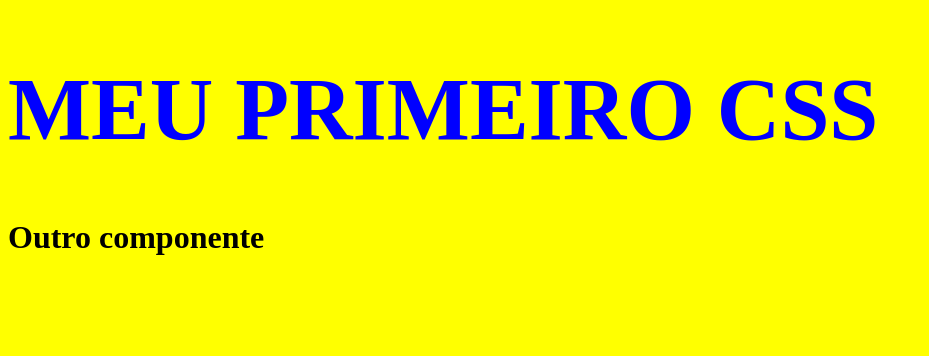
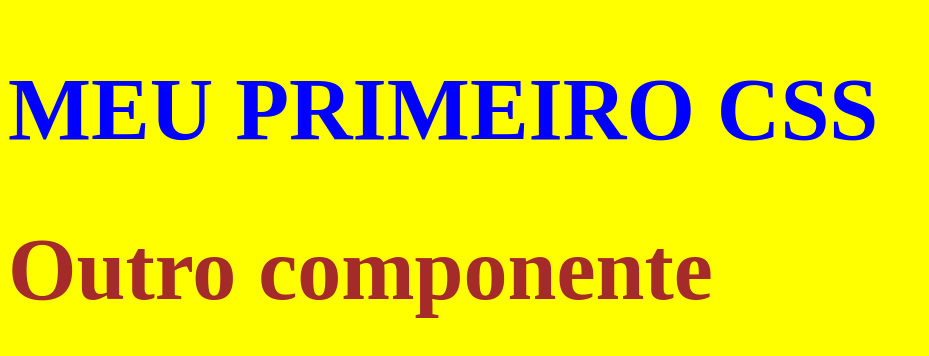
Before and after one commit to caioegc/frontend-treinamento, a plain HTML site: page css/index.html in a window 1280 px wide. Shown: the whole page, without its empty margins (0-929 px from the left). Drawn offline with Linux system fonts and the light colour scheme.

Commit message:
feat: css interno

```diff
--- a/css/index.html
+++ b/css/index.html
@@ -7,8 +7,21 @@
 
 <!-- CSS INLINE É QUANDO O CSS FICA DENTRO DA PROPRIA CLASSE -->
 </head>
-<body style="background-color: yellow;">
-    <h1 style="color: blue; font-size: 88px;">MEU PRIMEIRO CSS</h1>
-    <h1>Outro componente</h1>
+<body >
+
+    <style>
+        body{
+            background-color: yellow;
+        }
+
+        h1{
+            color: blue;
+            font-size: 88px;
+
+        }
+
+    </style>
+    <h1>MEU PRIMEIRO CSS</h1>
+    <h1 style="color: brown">Outro componente</h1>
 </body>
 </html>
```
